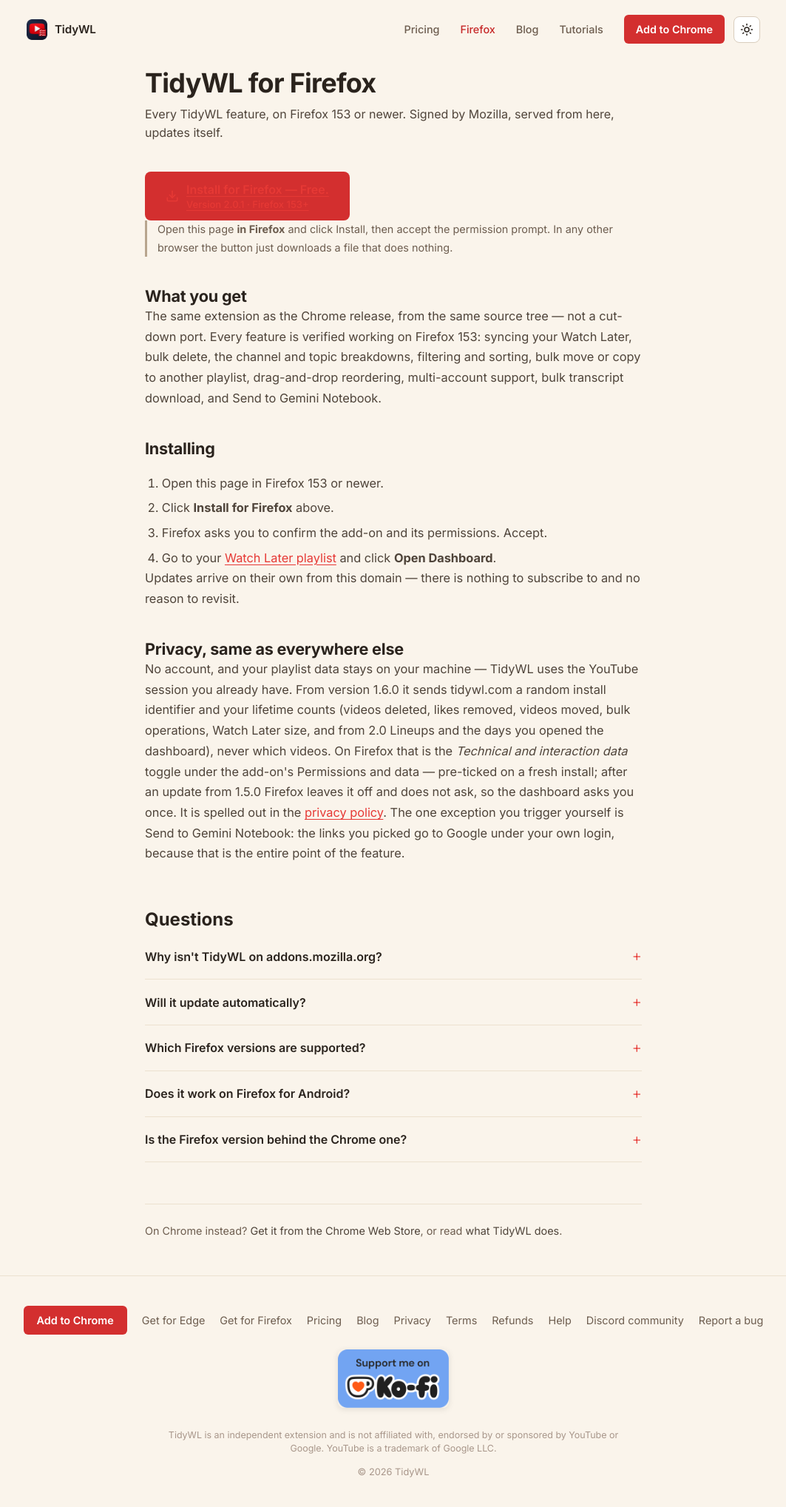
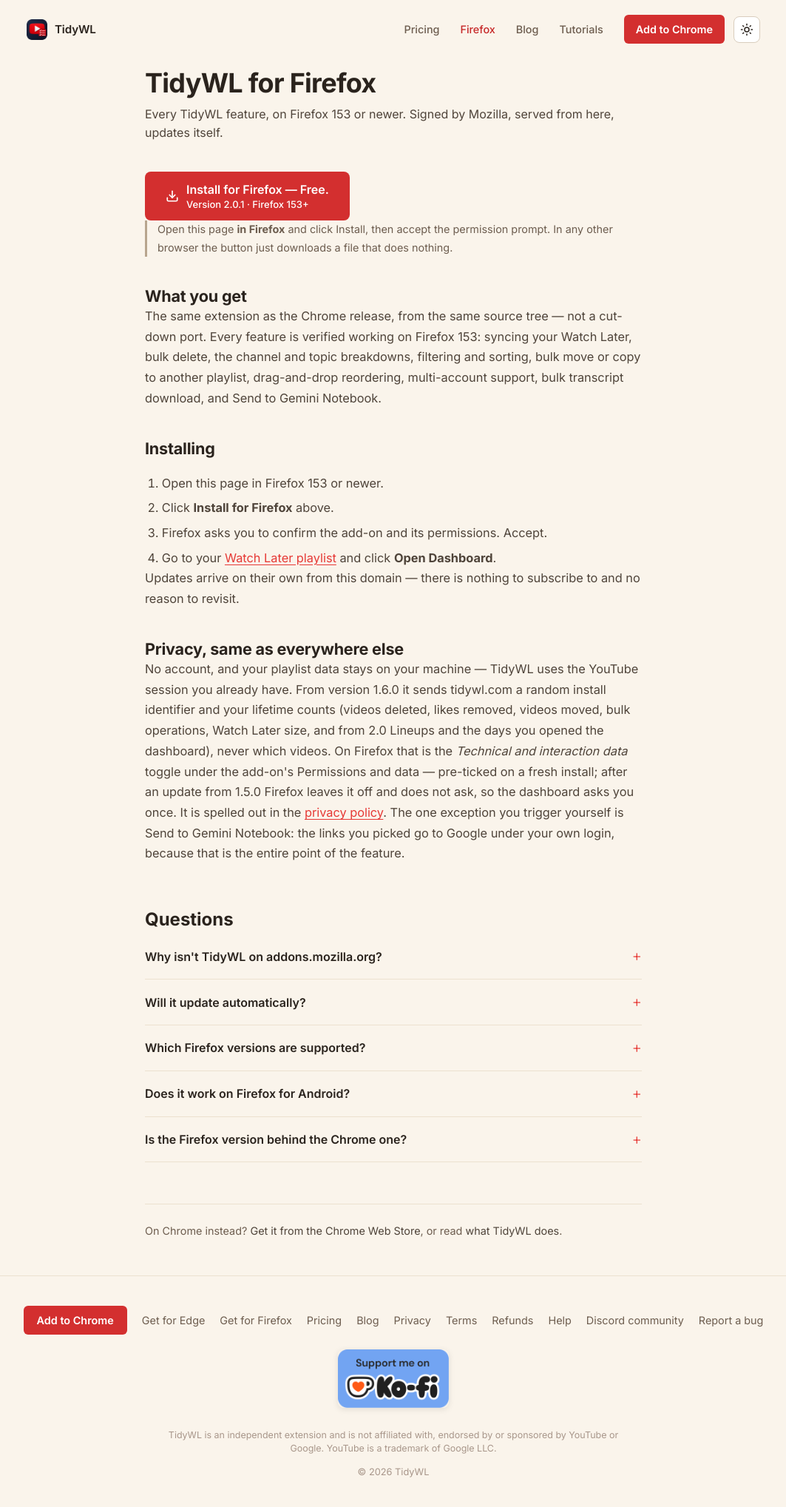
Before and after one commit to dominic-lam/tidywl-site, a Jekyll site: the page built from firefox/index.html, in a window 1280 px wide. Shown: the whole page at 74% size, without its empty margins (108-1171 px from the left). Built offline with Jekyll 4.4.1, drawn with Linux system fonts in a browser that asks for light colours.

Commit message:
fix: the Firefox page's install button had a red label on a red button
The blog's link rule (.post-body a) outranks .btn-primary, so the button's text took the accent red and an underline, unreadable on the red fill. The rule now covers text links only.

Co-Authored-By: Claude Fable 5.1 <noreply@anthropic.com>
Claude-Session: https://claude.ai/code/session_01BrNUS6uwJ72iqfbbddYajB

```diff
--- a/_includes/styles-blog.html
+++ b/_includes/styles-blog.html
@@ -58,8 +58,10 @@
       color: var(--text); margin-top: 32px; line-height: 1.3;
     }
     .post-body p { margin: 0; }
-    .post-body a { color: var(--accent); text-decoration: underline; text-underline-offset: 3px; }
-    .post-body a:hover { color: var(--accent-hover); }
+    /* Text links only. A button inside a post keeps its own colours: this rule outranks
+       .btn-primary, and it painted the Firefox page's install label red on a red button. */
+    .post-body a:not([class*="btn-"]) { color: var(--accent); text-decoration: underline; text-underline-offset: 3px; }
+    .post-body a:not([class*="btn-"]):hover { color: var(--accent-hover); }
     .post-body ul, .post-body ol { padding-left: 1.4em; }
     .post-body li + li { margin-top: 6px; }
     .post-body blockquote {
```
